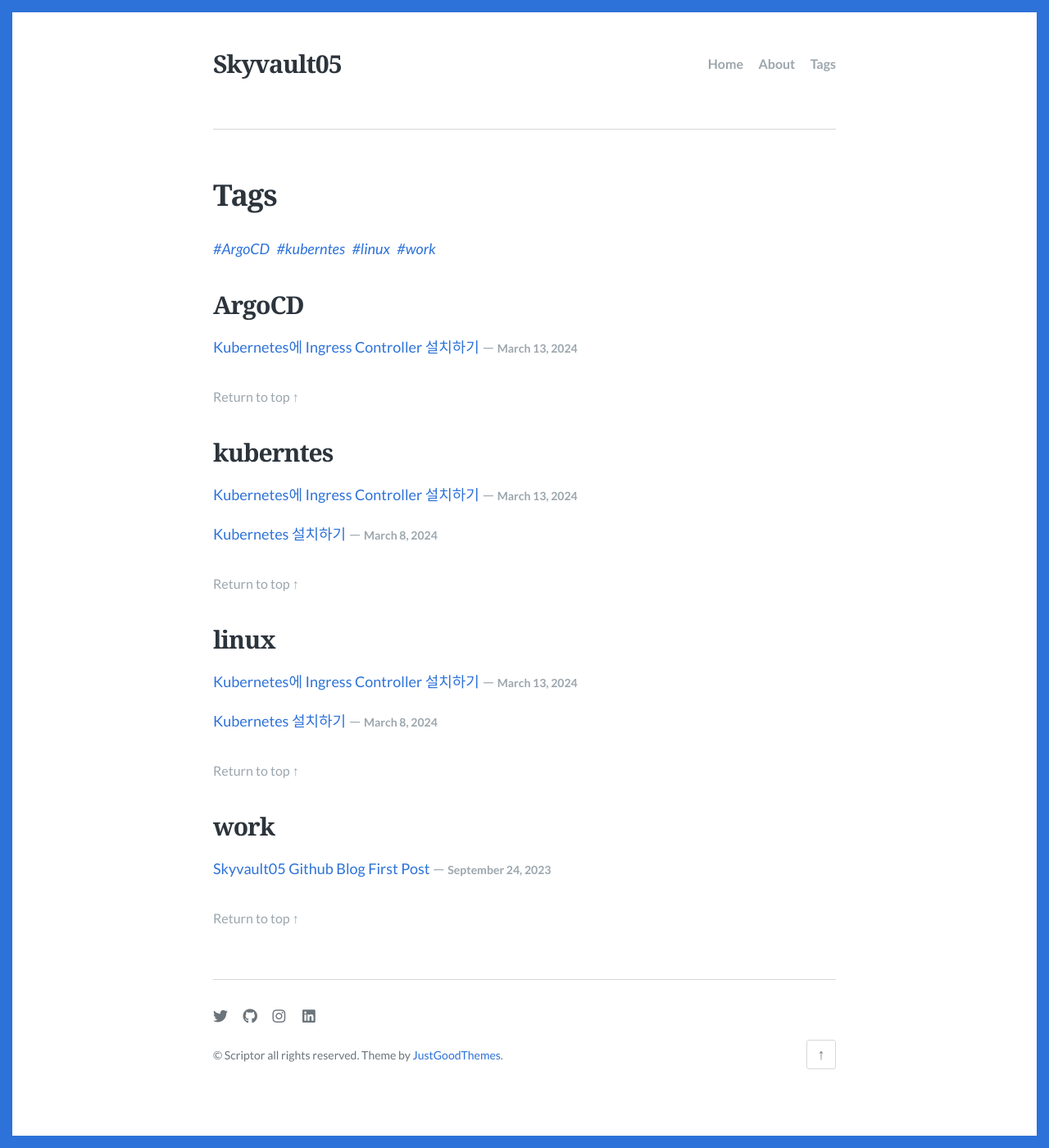
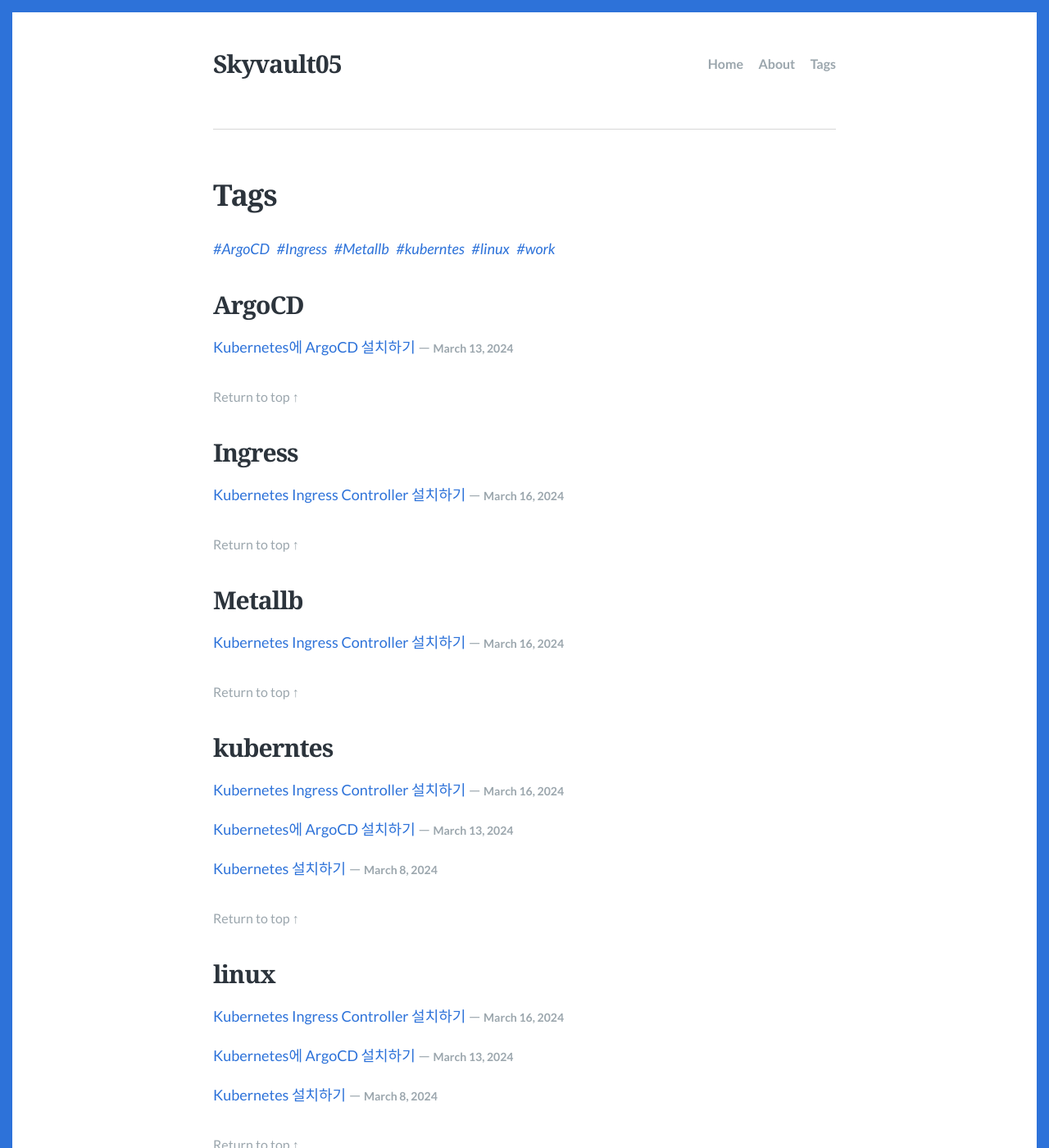
Before and after one commit to skyvault05/skyvault05.github.io, a Jekyll site: the page built from tags.md, in a window 1280 px wide and 1400 px high. Shown: the whole window at 82% size. Built offline with Jekyll 4.4.1, drawn with Linux system fonts in a browser that asks for light colours; some web fonts are replaced; some of the changed lines change nothing that is shown.

Commit message:
Modify 2024-03-16-Skyvault05-install_ingress_controller.md

`````diff
--- a/_posts/2024-03-13-Skyvault05-install_argocd.md
+++ b/_posts/2024-03-13-Skyvault05-install_argocd.md
@@ -1,7 +1,7 @@
 ---
 layout: post
-title: "Kubernetes에 Ingress Controller 설치하기"
-description: "Kubernetes에 Ingress Controller 설치하기"
+title: "Kubernetes에 ArgoCD 설치하기"
+description: "Kubernetes에 ArgoCD 설치하기"
 date: 2024-03-13
 feature_image: images/road.jpg
 tags: [kuberntes, ArgoCD, linux]
--- /dev/null
+++ b/_posts/2024-03-16-Skyvault05-install_ingress_controller.md
@@ -0,0 +1,108 @@
+---
+layout: post
+title: "Kubernetes Ingress Controller 설치하기"
+description: "인그레스 컨트롤러 설치하기"
+date: 2024-03-16
+feature_image: images/road.jpg
+tags: [kuberntes, Ingress, Metallb, linux]
+---
+## Kubernetes 설치
+
+### 설치 환경
+
+- Ubuntu 22.04.3
+- Kubernetes 1.29.2
+
+Kubernetes 환경에서 배포한 Application의 HTTPS 통신에 필요한 인증서 관리와 Load Balancing을 위해 Ingress를 사용할 예정.
+
+On-premises 환경에선 Ingress를 사용하기 위해서는 Ingress Controller를 설치해야한다.
+
+<!--more-->
+
+### 설치 목록
+
+- Ingress Controller
+  Ingress Controller의 구현체로는 Ingress-Nginx를 사용할 예정. Nginx-Ingress와 혼동하지 않도록 유의.
+- Metallb
+  LoadBalancer Type의 Service로 Ingress Controller를 노출할 계획!  LoadBalancer 활성화 하기 위해서 설치.
+  On-premises에선 LoadBalacer를 사용할려면 구현체를 설치해줘야 한다 그래서 Metallb를 사용할 예정.
+
+### Ingress Controller 설치
+
+1. Manifest를 사용해 Ingress-Nginx를 설치.
+   ```bash
+   $ kubectl apply -f https://raw.githubusercontent.com/kubernetes/ingress-nginx/controller-v1.10.0/deploy/static/provider/baremetal/deploy.yaml
+   ```
+
+2. 설치 확인
+   ```bash
+   $ kubectl get pods -n=ingress-nginx
+   ```
+
+### MetalLB 설치
+
+Ingerss와 마찬가지로 LoadBalancer Type의 Service를 사용할 때도 구현체가 필요하다. 필자는 On-premises환경이라 MetalLB를 설치할 예정.
+Cloud환경에선 플랫폼에서 LB를 직접 제공하는 경우가 많다.
+
+1. kube-proxy 설정을 다음과 같이 바꿔준다.
+   Kubernetes 1.14.2버전 이후로는 IPVS Mode로 kube-proxy를 사용중이면 StrictARP를 활성화 해줘야 한다.
+
+   ```bash
+   $ kubectl edit configmap -n kube-system kube-proxy
+   ---------------------------------------------------
+   apiVersion: kubeproxy.config.k8s.io/v1alpha1
+   kind: KubeProxyConfiguration
+   mode: "ipvs"
+   ipvs:
+     strictARP: true # 기본값이 false 이니 true로 바꿔준다.
+   ```
+
+2. Menifest를 사용해서 MetalLB 설치.
+   ```bash
+   $ kubectl apply -f https://raw.githubusercontent.com/metallb/metallb/v0.14.3/config/manifests/metallb-frr.yaml
+   ```
+
+3. 설치확인.
+   ```bash
+   $ kubectl get pod -n metallb-system
+   ```
+
+4. IpAddressPool CR(사용자 리소스)를 만들어준다. spec은 원하는 IP 혹은 IP대역대로 적어주면 된다.
+   ```bash
+   # https://metallb.universe.tf/configuration/#defining-the-ips-to-assign-to-the-load-balancer-services에서 제공하는 예시
+   # 파일명은 metallb-ipap.yaml로 정함
+   apiVersion: metallb.io/v1beta1
+   kind: IPAddressPool
+   metadata:
+     name: first-pool
+     namespace: metallb-system
+   spec:
+     addresses:
+     - 192.168.10.0/24
+     - 192.168.9.1-192.168.9.5
+     - fc00:f853:0ccd:e799::/124
+   ```
+
+   ```bash
+   $ kubectl apply -n metallb-system -f metallb-ipap.yaml
+   ```
+
+5. L2Advertisement를 만들어준 후, 마찬가지로 yaml 파일을 적용시켜준다.
+   ````bash
+   # https://metallb.universe.tf/configuration/_advanced_l2_configuration/ 에서 제공하는 예시
+   # 파일명은 metallb-l2.yaml로 정함
+   apiVersion: metallb.io/v1beta1
+   kind: L2Advertisement
+   metadata:
+     name: example
+     namespace: metallb-system
+   spec:
+     ipAddressPools:
+     - first-pool
+   ````
+
+   ```bash
+   $ kubectl apply -n metallb-system -f metallb-l2.yaml
+   ```
+
+6. LoadBalancer Type의 Service를 만들어서 External-IP 할당이 잘 되는지 확인하면 된다.
`````
